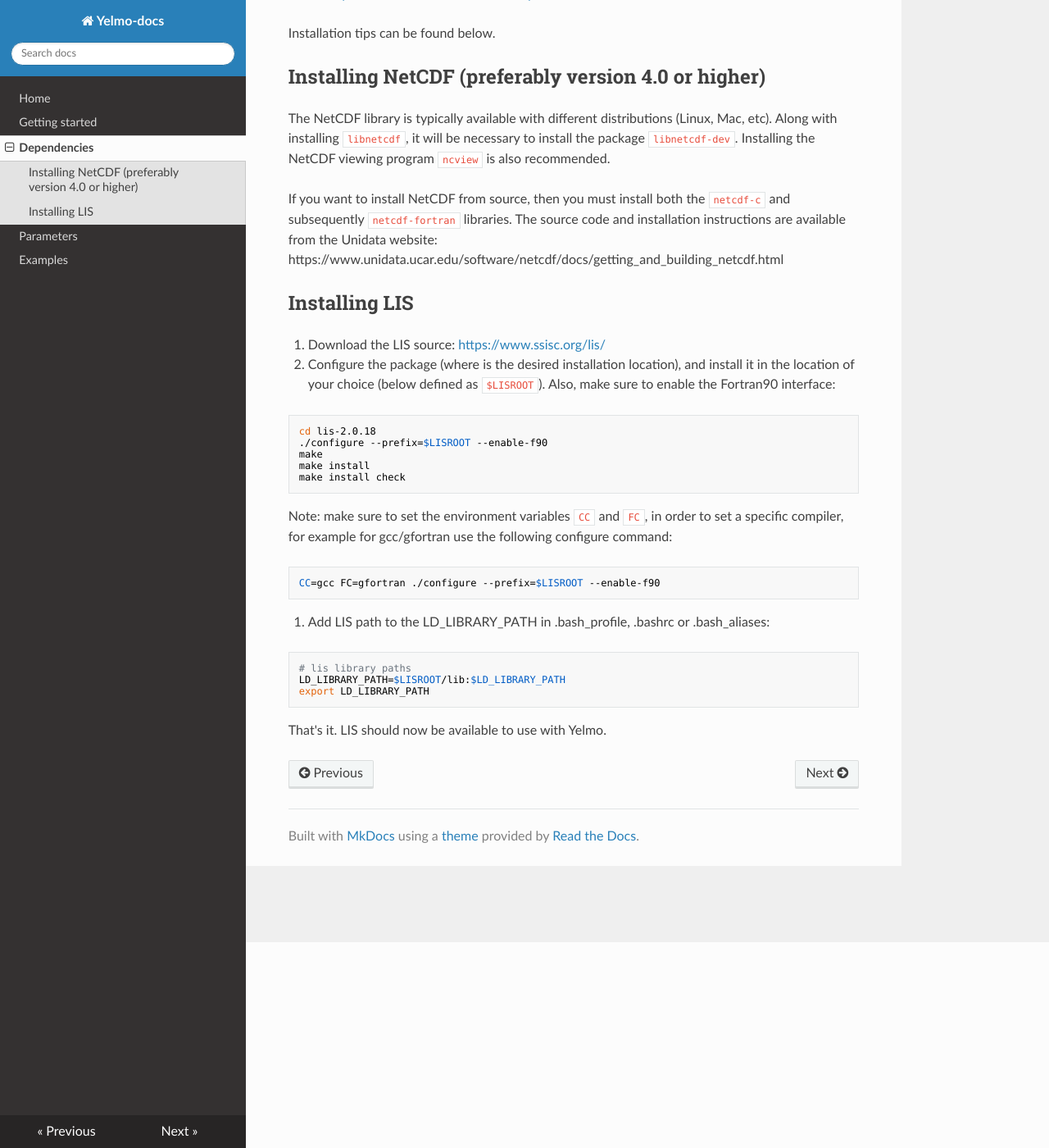
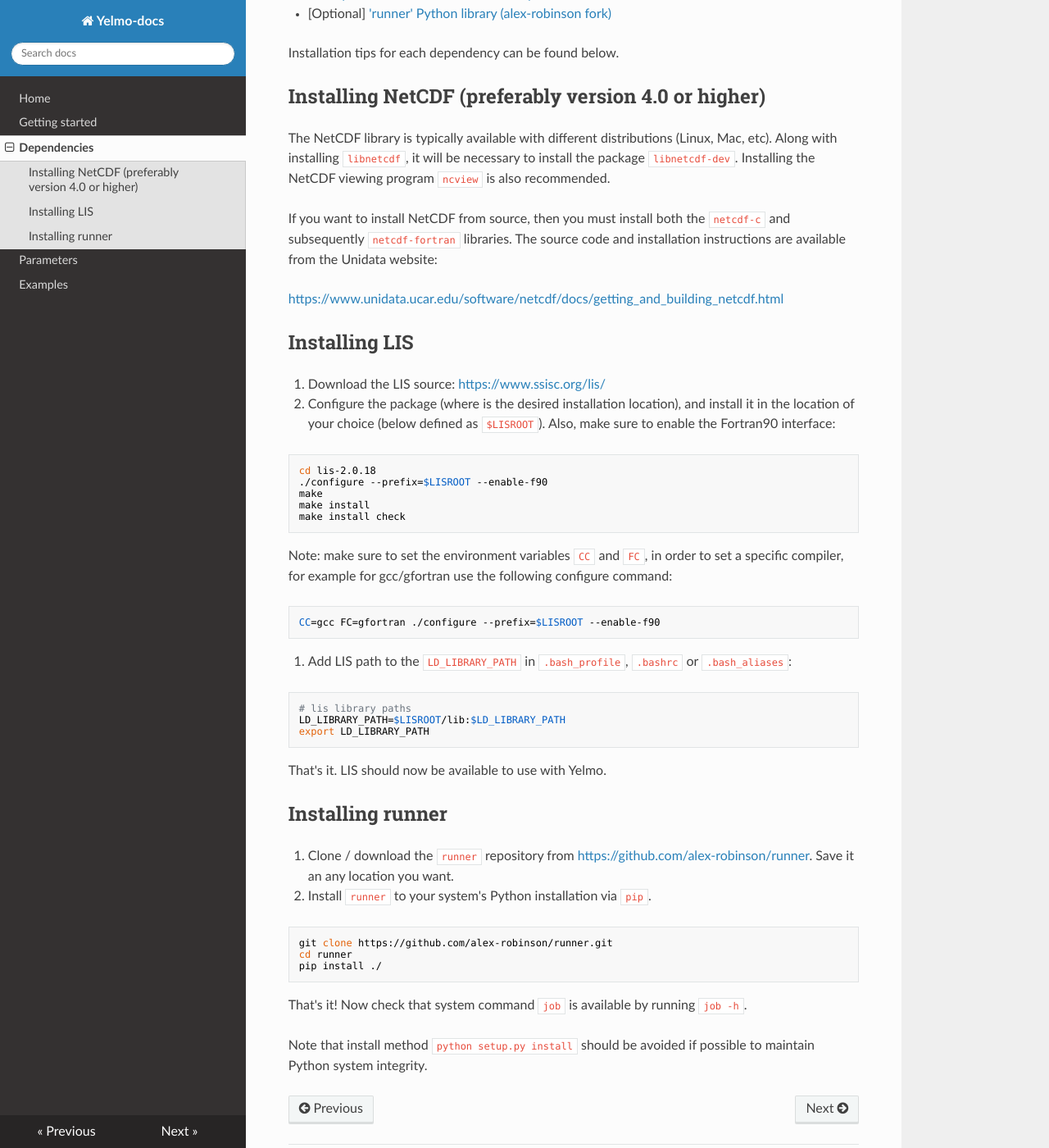
Before and after one commit to palma-ice/yelmo-docs, an MkDocs documentation site: the page built from docs/dependencies.md, in a window 1280 px wide and 1400 px high, scrolled down 251 px. Shown: the whole window at 82% size. Built offline with MkDocs 1.6.1, drawn with Linux system fonts in a browser that asks for light colours; nearby versions of some CDN libraries.

Commit message:
Updated docs.

````diff
--- a/docs/dependencies.md
+++ b/docs/dependencies.md
@@ -4,8 +4,9 @@
 
 - [NetCDF](https://www.unidata.ucar.edu/software/netcdf/docs/getting_and_building_netcdf.html)
 - [Library of Iterative Solvers for Linear Systems](http://www.ssisc.org/lis/)
+- [Optional] ['runner' Python library (alex-robinson fork)](https://github.com/alex-robinson/runner)
 
-Installation tips can be found below.
+Installation tips for each dependency can be found below.
 
 ## Installing NetCDF (preferably version 4.0 or higher)
 
@@ -16,15 +17,17 @@
 If you want to install NetCDF from source, then you must install both the
 `netcdf-c` and subsequently `netcdf-fortran` libraries. The source code and
 installation instructions are available from the Unidata website:
-https://www.unidata.ucar.edu/software/netcdf/docs/getting_and_building_netcdf.html
+
+[https://www.unidata.ucar.edu/software/netcdf/docs/getting_and_building_netcdf.html](https://www.unidata.ucar.edu/software/netcdf/docs/getting_and_building_netcdf.html)
 
 ## Installing LIS
 
 1. Download the LIS source:
 [https://www.ssisc.org/lis/](https://www.ssisc.org/lis/)
 
-2. Configure the package (where  is the desired installation location),
+2. Configure the package (where is the desired installation location),
 and install it in the location of your choice (below defined as `$LISROOT`). Also, make sure to enable the Fortran90 interface:
+
 ```
 cd lis-2.0.18
 ./configure --prefix=$LISROOT --enable-f90
@@ -32,16 +35,35 @@
 make install
 make install check
 ```
+
 Note: make sure to set the environment variables `CC` and `FC`, in order to set
 a specific compiler, for example for gcc/gfortran use the following configure command:
+
 ```
 CC=gcc FC=gfortran ./configure --prefix=$LISROOT --enable-f90
 ```
 
-3. Add LIS path to the LD\_LIBRARY\_PATH in .bash\_profile, .bashrc or .bash\_aliases:
+3. Add LIS path to the `LD_LIBRARY_PATH` in `.bash_profile`, `.bashrc` or `.bash_aliases`:
+
 ```
 # lis library paths
 LD_LIBRARY_PATH=$LISROOT/lib:$LD_LIBRARY_PATH
 export LD_LIBRARY_PATH
 ```
+
 That's it. LIS should now be available to use with Yelmo.
+
+## Installing runner
+
+1. Clone / download the `runner` repository from [https://github.com/alex-robinson/runner](https://github.com/alex-robinson/runner). Save it an any location you want.
+2. Install `runner` to your system's Python installation via `pip`.
+
+```
+git clone https://github.com/alex-robinson/runner.git
+cd runner
+pip install ./
+```
+
+That's it! Now check that system command `job` is available by running `job -h`.
+
+Note that install method `python setup.py install` should be avoided if possible to maintain Python system integrity.
````
Also changed, not shown: docs/getting-started.md (+11 -0 lines), docs/index.md (+12 -11 lines), docs/notes.md (added, +130 -0 lines), docs/optimization.md (+11 -5 lines), docs/img/yelmo_test_color.png (added), 3 other files.
